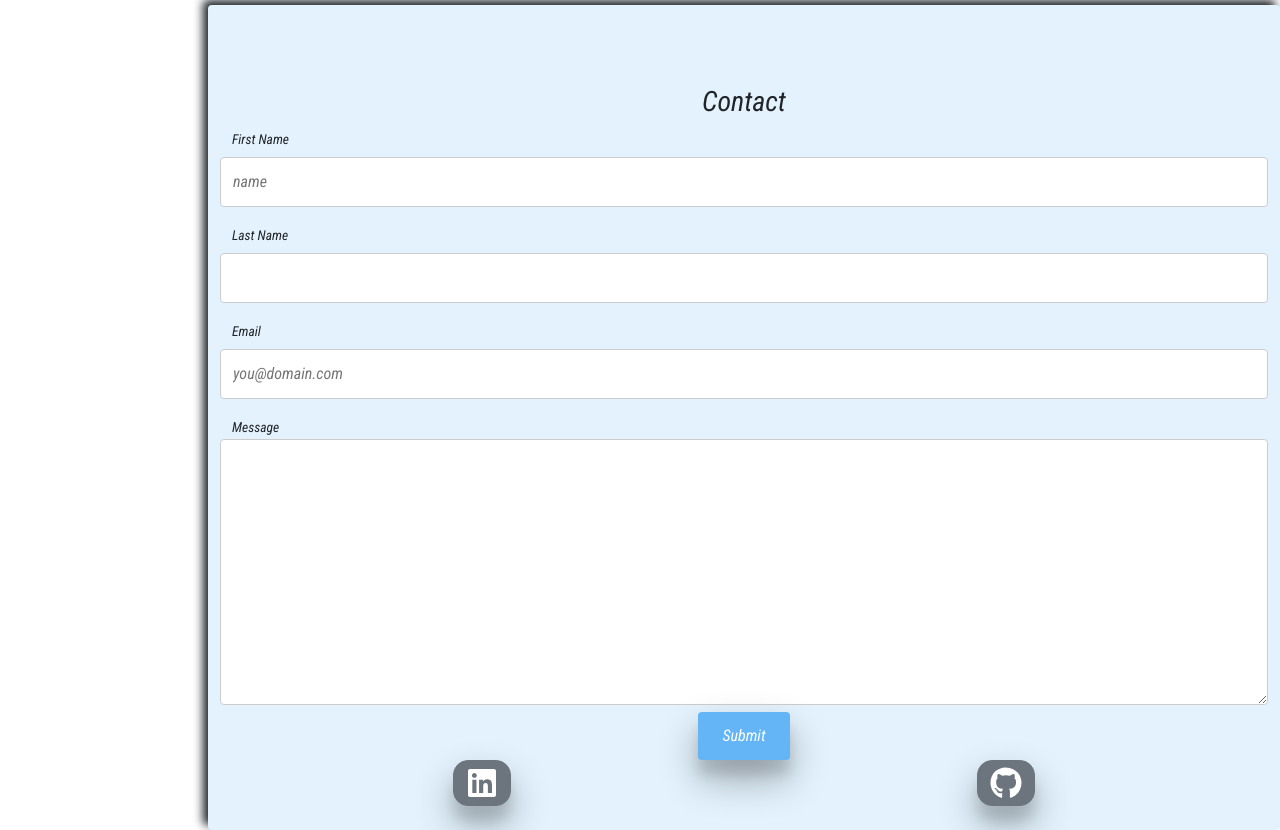
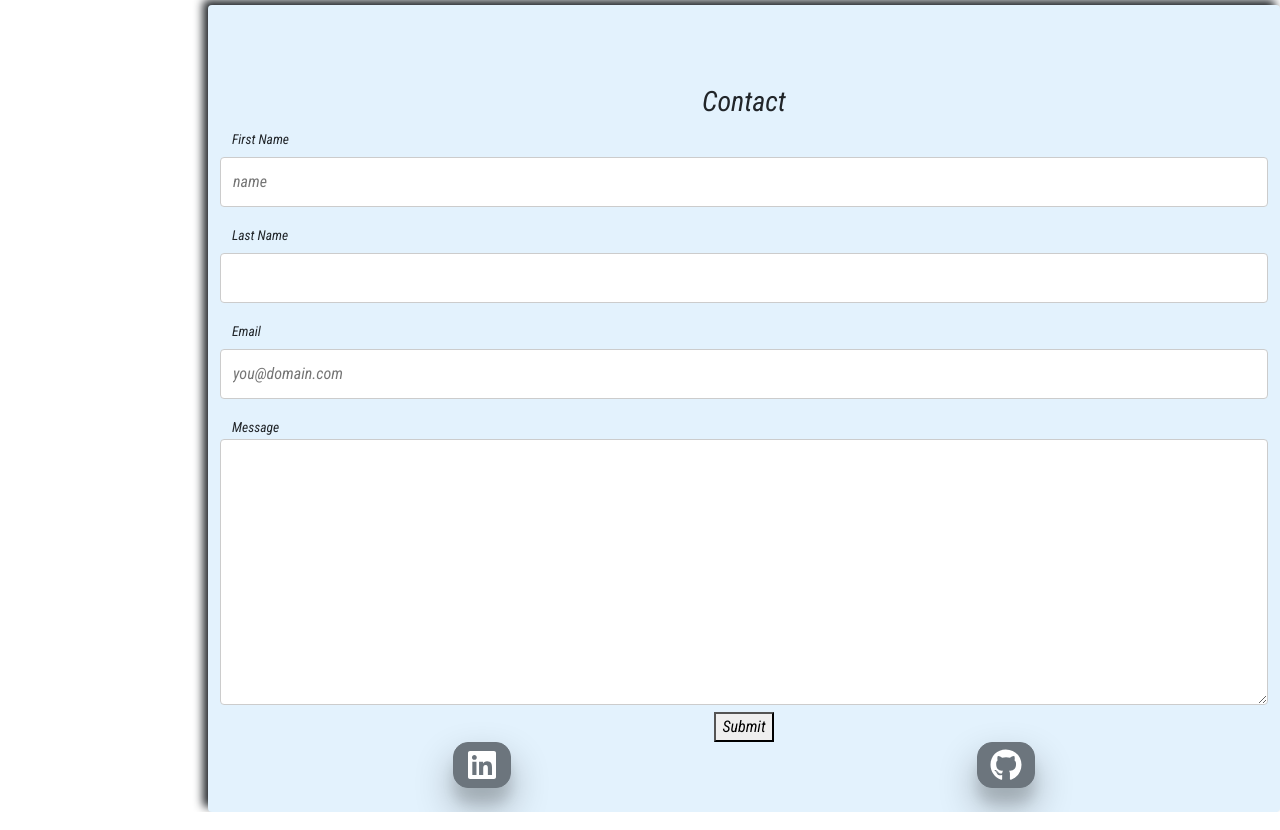
Before and after one commit to laur80/pf, a React (Create React App) app: page / in a window 1280 px wide. Shown: the part 2436-3266 px from the top of the page. Built offline with nearby package versions, Linux system fonts and the light colour scheme; a web font is replaced by a local one.

Commit message:
active form

```diff
--- a/src/Contact.js
+++ b/src/Contact.js
@@ -8,7 +8,7 @@ function Contact() {
         <div className="Contact " id='contact'>
 			<div className="container " id="st">
 				<h3 >Contact</h3>
-				<form action="#" name="contact_form" method="POST" data-netlify="true">
+				<form action="/contact" name="contact" method="POST" data-netlify="true" >
 					<label htmlFor="first_name">First Name</label>
 					<input name="first_name" type="text" required placeholder="name"/>
 					<br/>
@@ -20,8 +20,8 @@ function Contact() {
 					<br/>
 					<label htmlFor="message">Message</label><br/>
 					<textarea name="message" cols="30" rows="10" placeholder="Enter your message here ..." required> </textarea>
-					<div className="center">
-						<input type="submit" value="Submit"/>
+					<div className="center ">
+						<button className=" " type="submit">Submit</button>
 					</div>
 				</form>
 
```
Also changed, not shown: 1 other file (tests, documents, lock files or other folders).
